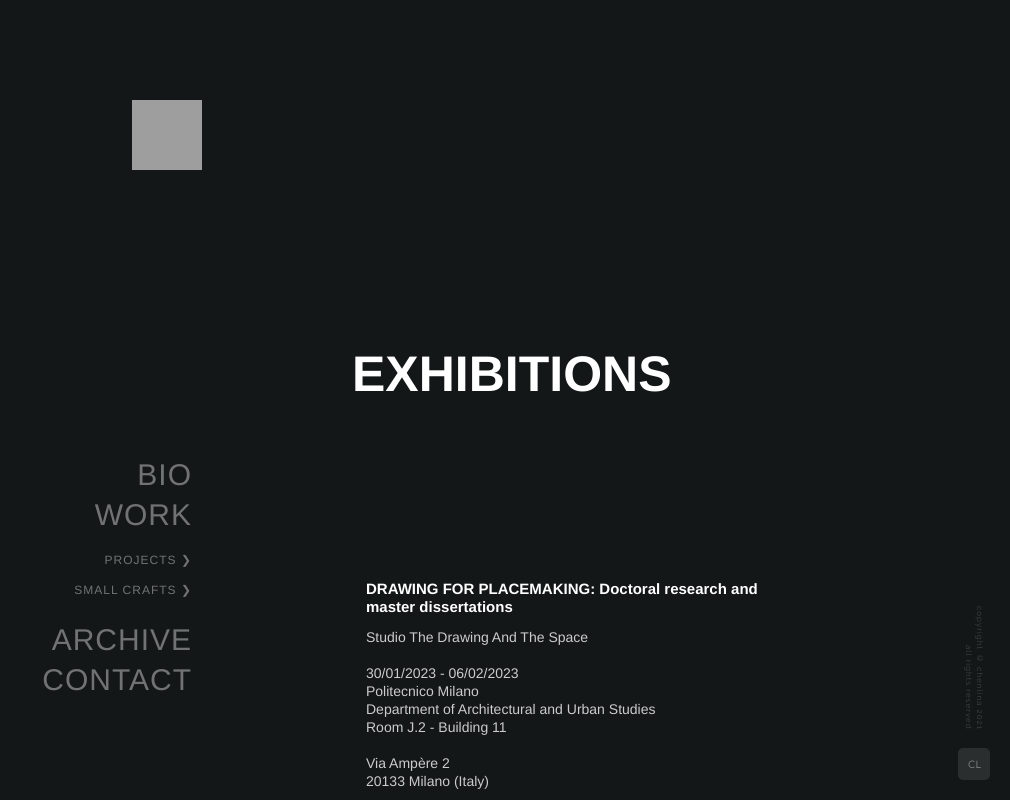
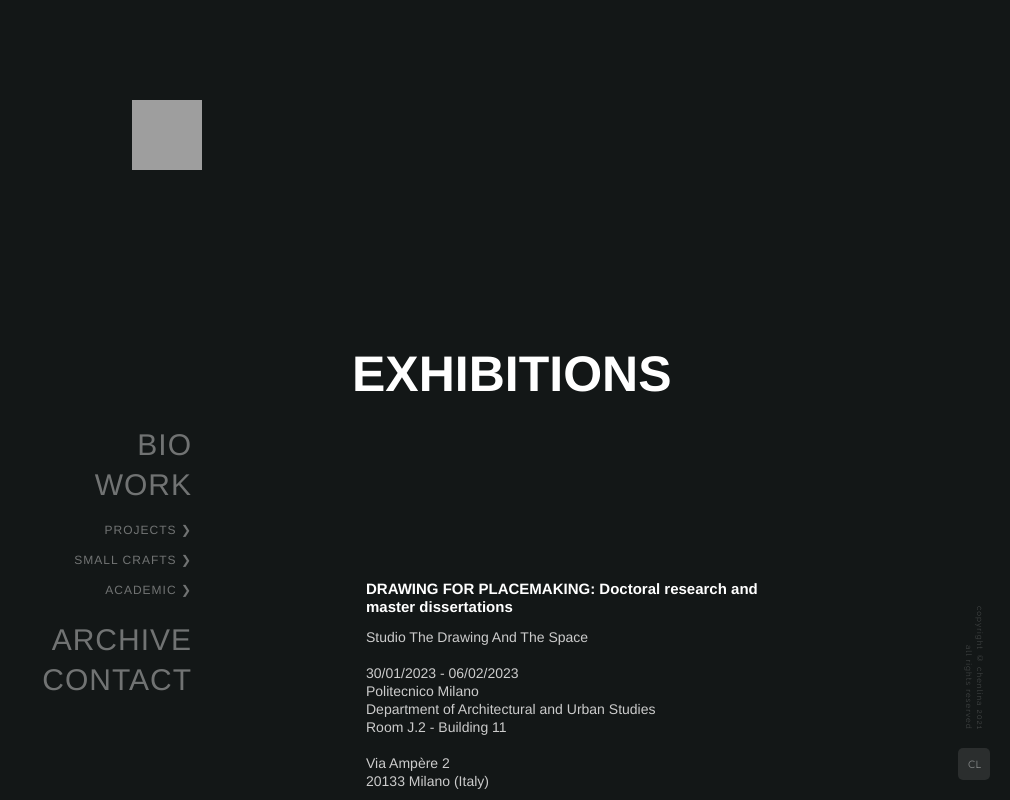
Before and after one commit to laleelaleelaa/laleelaleelaa.github.io, a plain HTML site: page exhibitions.html in a window 1280 px wide. Both pictures are taken after a click on the button "WORK". Shown: the whole page, without its empty margins (270-1280 px from the left). Drawn offline with Linux system fonts and the light colour scheme; grey boxes are pictures that could not be loaded; a script that the page names is missing; a web font is replaced by a local one.

Commit message:
correction
correction

```diff
--- a/exhibitions.html
+++ b/exhibitions.html
@@ -136,6 +136,7 @@ hr {
         			<div class="dropdown-container">
         				<a href="projects.html">projects &#10095;</a>
         				<a href="small-crafts.html">small crafts &#10095;</a>
+                <a href="academic.html">academic &#10095;</a>
         			</div>
 
 
```
